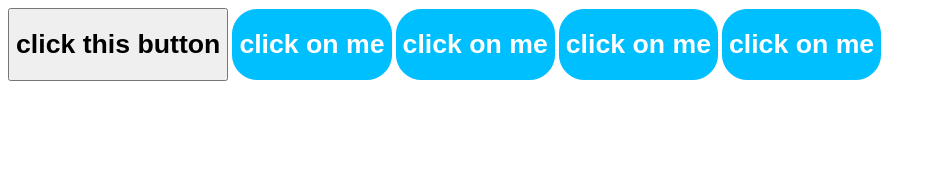
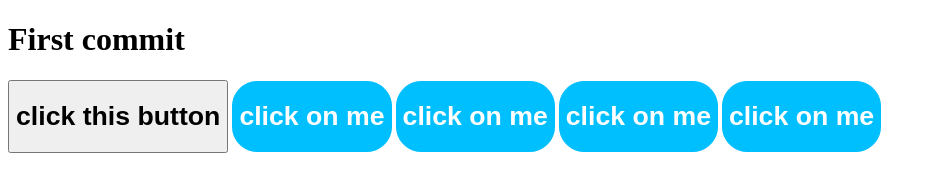
Before and after one commit to LeslieZhu007/vue-demo, a website: page index.html in a window 1280 px wide. Shown: the whole page, without its empty margins (0-936 px from the left). Drawn offline with nearby package versions, Linux system fonts and the light colour scheme.

Commit message:
Second commit

```diff
--- a/index.html
+++ b/index.html
@@ -7,6 +7,7 @@
 </head>
 <body>
   <div id="app">
+      <h1>First commit</h1>
     <button><h1>click this button</h1></button>
       <el-button></el-button>
       <el-button></el-button>
```
